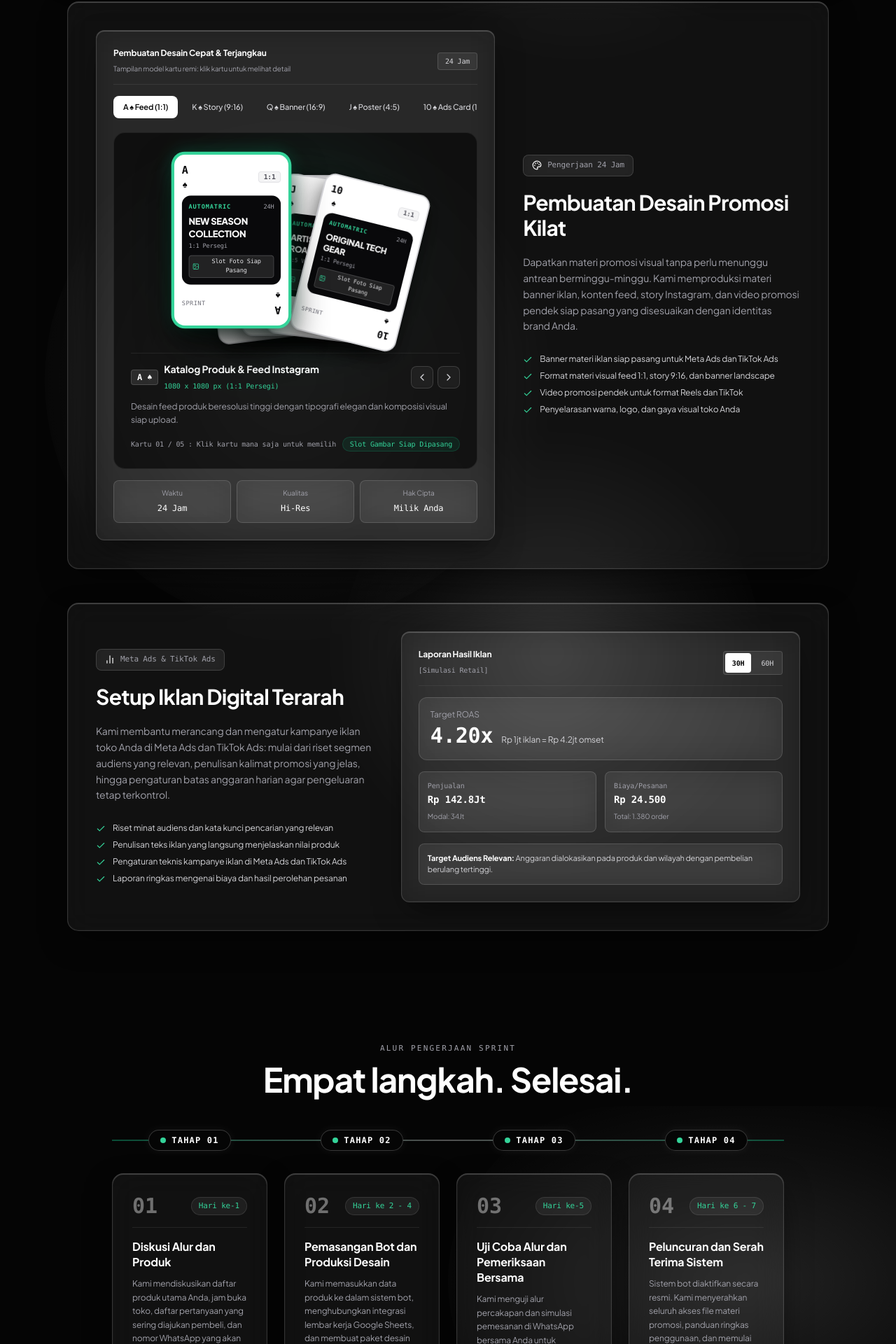
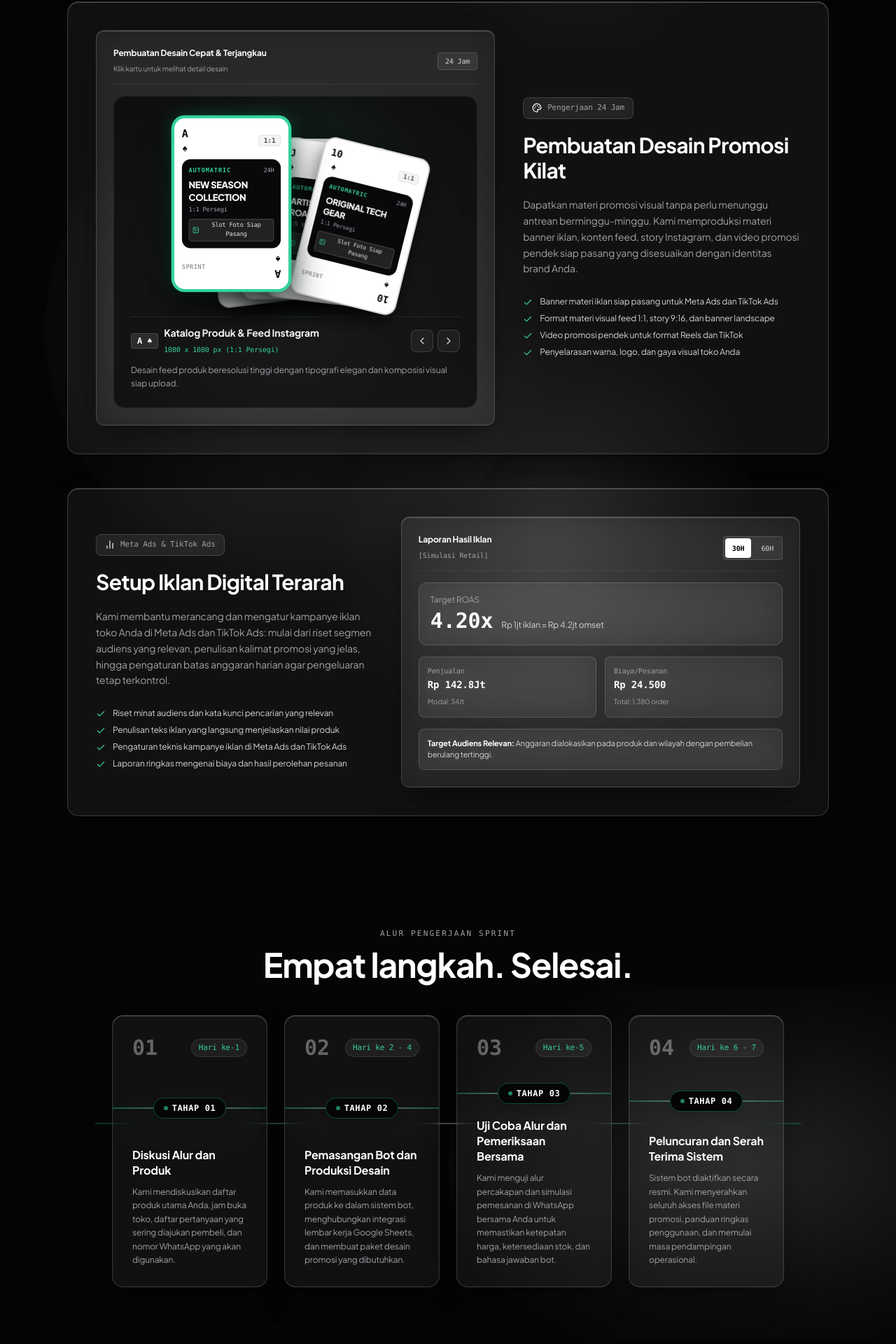
Before and after one commit to purnomoyusgiantoro/automatric, a React (Vite) app in the folder apps/web/: page / in a window 1280 px wide. Shown: the part 1445-3365 px from the top of the page at 70% size. Built offline with nearby package versions, Linux system fonts and the light colour scheme.

Commit message:
refactor: position workflow line in middle of card bodies and clean up redundant design showcase elements

```diff
--- a/apps/web/src/components/PillarsSection.tsx
+++ b/apps/web/src/components/PillarsSection.tsx
@@ -250,27 +250,9 @@ export const PillarsSection: React.FC = () => {
                   <div className="flex items-center justify-between border-b border-white/[0.08] pb-3">
                     <div>
                       <span className="text-xs font-bold text-white block">Pembuatan Desain Cepat & Terjangkau</span>
-                      <span className="text-[10px] text-zinc-400">Tampilan model kartu remi: klik kartu untuk melihat detail</span>
+                      <span className="text-[10px] text-zinc-400">Klik kartu untuk melihat detail desain</span>
                     </div>
                     <span className="text-[10px] font-mono text-zinc-300 glass px-2.5 py-1 rounded">24 Jam</span>
-                  </div>
-
-                  {/* Format Navigation Tabs */}
-                  <div className="flex items-center gap-1.5 overflow-x-auto pb-1">
-                    {designPlayingCards.map((card, i) => (
-                      <button
-                        key={card.id}
-                        type="button"
-                        onClick={() => setActiveDesignSlide(i)}
-                        className={`text-[11px] px-3.5 py-1.5 rounded-lg font-medium transition-all cursor-pointer whitespace-nowrap min-h-[32px] ${
-                          activeDesignSlide === i
-                            ? 'bg-white text-black font-semibold shadow-sm'
-                            : 'text-zinc-300 hover:text-white hover:bg-white/[0.08]'
-                        }`}
-                      >
-                        {card.badge}
-                      </button>
-                    ))}
                   </div>
 
                   {/* Fanned Playing Cards Showcase Container */}
@@ -425,30 +407,7 @@ export const PillarsSection: React.FC = () => {
                       <p className="text-xs text-zinc-400 leading-relaxed">
                         {designPlayingCards[activeDesignSlide].desc}
                       </p>
-
-                      <div className="flex flex-wrap items-center justify-between gap-2 pt-1">
-                        <span className="text-[10px] font-mono text-zinc-400">
-                          Kartu 0{activeDesignSlide + 1} / 0{designPlayingCards.length} : Klik kartu mana saja untuk memilih
-                        </span>
-                        <span className="text-[10px] font-mono px-2.5 py-0.5 rounded-full bg-emerald-500/10 border border-emerald-500/20 text-emerald-400 font-medium">
-                          Slot Gambar Siap Dipasang
-                        </span>
-                      </div>
                     </div>
-                  </div>
-
-                  {/* Stats */}
-                  <div className="grid grid-cols-3 gap-2">
-                    {[
-                      { label: 'Waktu', value: '24 Jam' },
-                      { label: 'Kualitas', value: 'Hi-Res' },
-                      { label: 'Hak Cipta', value: 'Milik Anda' },
-                    ].map((s, i) => (
-                      <div key={i} className="glass rounded-lg p-2.5 text-center">
-                        <span className="text-[10px] text-zinc-400 block">{s.label}</span>
-                        <span className="text-xs font-mono font-medium text-white">{s.value}</span>
-                      </div>
-                    ))}
                   </div>
                 </div>
               </div>
--- a/apps/web/src/components/WorkflowSection.tsx
+++ b/apps/web/src/components/WorkflowSection.tsx
@@ -20,53 +20,40 @@ export const WorkflowSection: React.FC = () => {
           </h2>
         </ScrollReveal>
 
-        {/* End-to-End Timeline Flow Line (Garis Ujung ke Ujung Penegas Alur) */}
-        <div className="relative mb-8 hidden lg:block">
-          {/* Continuous Line from End to End */}
-          <div className="absolute top-1/2 left-0 right-0 h-[2px] bg-gradient-to-r from-emerald-500/40 via-white/30 to-emerald-500/40 -translate-y-1/2 z-0" />
+        {/* Workflow Cards Grid dengan Garis Penegas Alur di Tengah-Tengah Body */}
+        <div className="relative">
+          {/* Garis horizontal kontinu dari ujung ke ujung menembus tengah body */}
+          <div className="hidden lg:block absolute top-[40%] left-[-1.5rem] right-[-1.5rem] h-[2px] bg-gradient-to-r from-emerald-500/30 via-white/30 to-emerald-500/30 -translate-y-1/2 z-0 pointer-events-none" />
 
-          {/* Stepper Nodes resting in the middle of the line */}
-          <div className="relative grid grid-cols-4 gap-6 z-10">
-            {siteConfig.workflow.map((item: WorkflowStep) => (
-              <div key={item.step} className="flex items-center justify-center">
-                <div className="flex items-center gap-2 px-4 py-1.5 rounded-full bg-[#050505] border border-white/20 shadow-[0_0_15px_rgba(255,255,255,0.06)] backdrop-blur-md">
-                  <span className="w-2 h-2 rounded-full bg-emerald-400 animate-pulse" />
-                  <span className="text-xs font-mono font-bold text-white tracking-widest uppercase">
-                    Tahap {item.step}
-                  </span>
-                </div>
-              </div>
-            ))}
-          </div>
-        </div>
-
-        {/* Mobile / Tablet Timeline Line */}
-        <div className="lg:hidden flex items-center justify-between mb-8 px-4 relative">
-          <div className="absolute top-1/2 left-4 right-4 h-[2px] bg-gradient-to-r from-emerald-500/30 via-white/30 to-emerald-500/30 -translate-y-1/2 z-0" />
-          {siteConfig.workflow.map((item: WorkflowStep) => (
-            <div key={item.step} className="relative z-10 flex flex-col items-center">
-              <div className="w-8 h-8 rounded-full bg-[#050505] border border-white/25 flex items-center justify-center text-xs font-mono font-bold text-white shadow-md">
-                {item.step}
-              </div>
-            </div>
-          ))}
-        </div>
-
-        {/* Workflow Cards Grid */}
-        <div className="grid grid-cols-1 sm:grid-cols-2 lg:grid-cols-4 gap-6">
+          <div className="grid grid-cols-1 sm:grid-cols-2 lg:grid-cols-4 gap-6 relative z-10">
             {siteConfig.workflow.map((item: WorkflowStep, index: number) => (
               <ScrollReveal key={item.step} delay={index * 100}>
                 <div className="glass-card rounded-2xl p-6 sm:p-7 flex flex-col justify-between h-full border border-white/[0.12] hover:border-white/25 transition-all">
-                <div>
-                  <div className="flex items-center justify-between pb-3 border-b border-white/[0.08]">
-                    <span className="text-2xl sm:text-3xl font-extrabold font-mono text-white/40">
+                  {/* Bagian Atas: Step & Hari */}
+                  <div className="flex items-center justify-between pb-3">
+                    <span className="text-3xl font-extrabold font-mono text-white/35">
                       {item.step}
                     </span>
                     <span className="text-[11px] font-mono font-medium px-2.5 py-1 rounded-full bg-white/[0.06] border border-white/10 text-emerald-400">
                       {item.day}
                     </span>
                   </div>
-                  <h3 className="text-base font-bold text-white mt-4 leading-snug">
+
+                  {/* Tengah-Tengah Body: Garis & Badge Tahap 01..04 */}
+                  <div className="my-5 relative flex items-center justify-center">
+                    {/* Garis penghubung menembus kartu */}
+                    <div className="absolute inset-x-[-28px] top-1/2 h-[2px] bg-gradient-to-r from-emerald-500/40 via-white/40 to-emerald-500/40 -translate-y-1/2 hidden lg:block pointer-events-none" />
+                    <div className="relative z-10 flex items-center gap-1.5 px-3.5 py-1.5 rounded-full bg-[#050505] border border-emerald-500/40 shadow-lg">
+                      <span className="w-1.5 h-1.5 rounded-full bg-emerald-400 animate-pulse" />
+                      <span className="text-xs font-mono font-bold text-white tracking-wider uppercase">
+                        Tahap {item.step}
+                      </span>
+                    </div>
+                  </div>
+
+                  {/* Bagian Bawah: Judul & Rincian */}
+                  <div>
+                    <h3 className="text-base font-bold text-white leading-snug">
                       {item.title}
                     </h3>
                     <p className="text-xs text-zinc-400 leading-relaxed mt-2.5">
@@ -78,6 +65,7 @@ export const WorkflowSection: React.FC = () => {
             ))}
           </div>
         </div>
+      </div>
     </section>
   );
 };
```
Also changed, not shown: 1 other file (tests, documents, lock files or other folders). Lines whose indentation alone changed are shown as unchanged.
